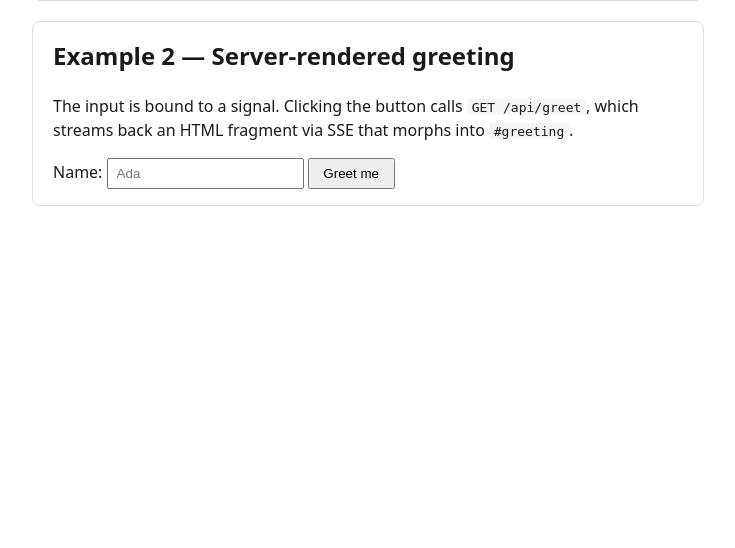
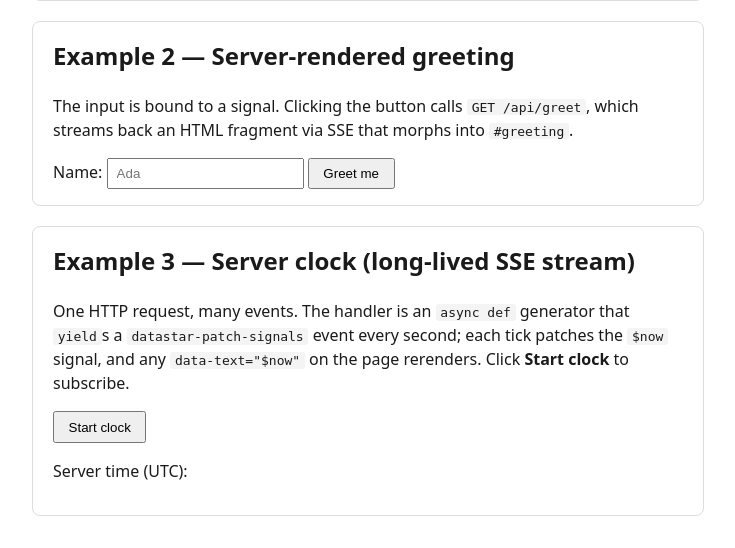
Before and after one commit to adsalais/iris, a FastAPI app: page / in a window 1280 px wide. Shown: the part 341-889 px from the top of the page, without its empty margins (272-1007 px from the left). Before the commit the page ends 547 px from the top, so only its background shows below. Run offline with FastAPI, Linux system fonts and the light colour scheme; some libraries are stand-ins or nearby versions.

Commit message:
clock example

```diff
--- a/src/iris/app.py
+++ b/src/iris/app.py
@@ -1,3 +1,5 @@
+import asyncio
+from datetime import UTC, datetime
 from html import escape
 from pathlib import Path
 from typing import Annotated, Any
@@ -32,3 +34,15 @@ async def greet(signals: Signals) -> DatastarResponse:
     return DatastarResponse(
         SSE.patch_elements(f'<div id="greeting">Hello, <strong>{name}</strong>!</div>')
     )
+
+
+async def _clock_stream():
+    while True:
+        now = datetime.now(UTC).isoformat(timespec="seconds")
+        yield SSE.patch_signals({"now": now})
+        await asyncio.sleep(1)
+
+
+@app.get("/api/clock")
+async def clock() -> DatastarResponse:
+    return DatastarResponse(_clock_stream())
--- a/src/iris/templates/index.html
+++ b/src/iris/templates/index.html
@@ -22,4 +22,15 @@
   <button data-on:click="@get('/api/greet')">Greet me</button>
   <div id="greeting"></div>
 </section>
+
+<section data-signals="{now: ''}">
+  <h2>Example 3 &mdash; Server clock (long-lived SSE stream)</h2>
+  <p>One HTTP request, many events. The handler is an
+     <code>async def</code> generator that <code>yield</code>s a
+     <code>datastar-patch-signals</code> event every second; each tick patches
+     the <code>$now</code> signal, and any <code>data-text="$now"</code> on the
+     page rerenders. Click <strong>Start clock</strong> to subscribe.</p>
+  <button data-on:click="@get('/api/clock')">Start clock</button>
+  <p>Server time (UTC): <strong data-text="$now || '—'"></strong></p>
+</section>
 {% endblock %}
```
Also changed, not shown: CLAUDE.md (+1 -0 lines), tests/test_app.py (+15 -1 lines).
